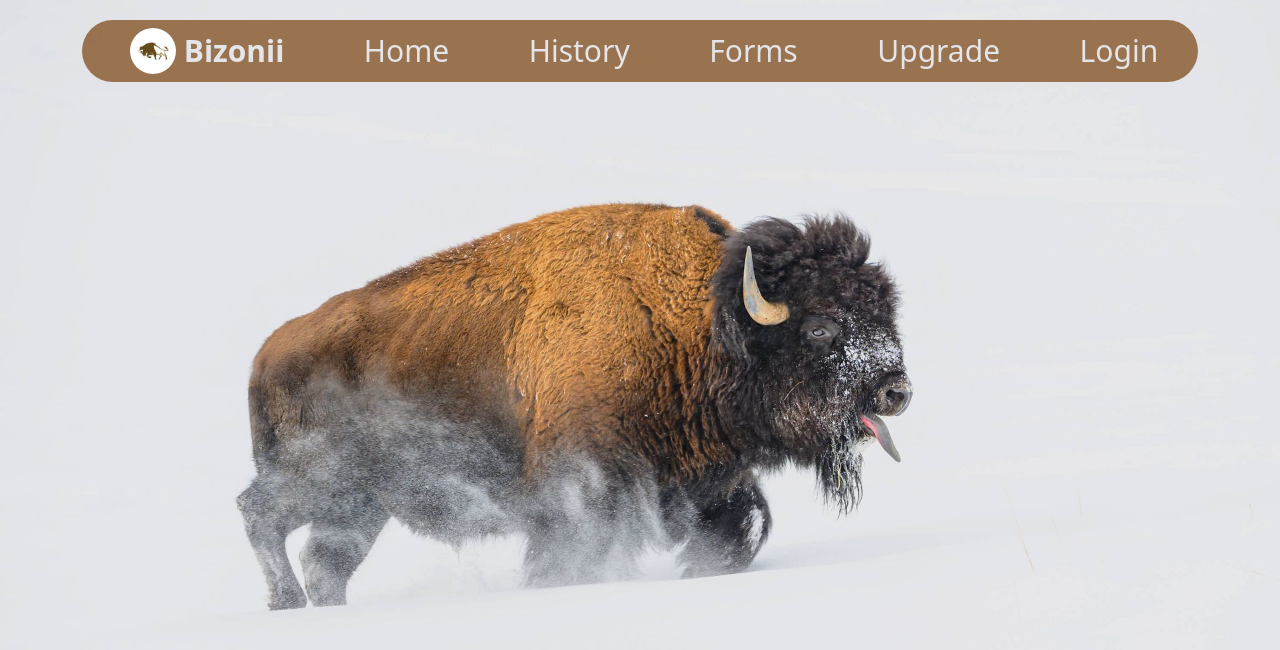
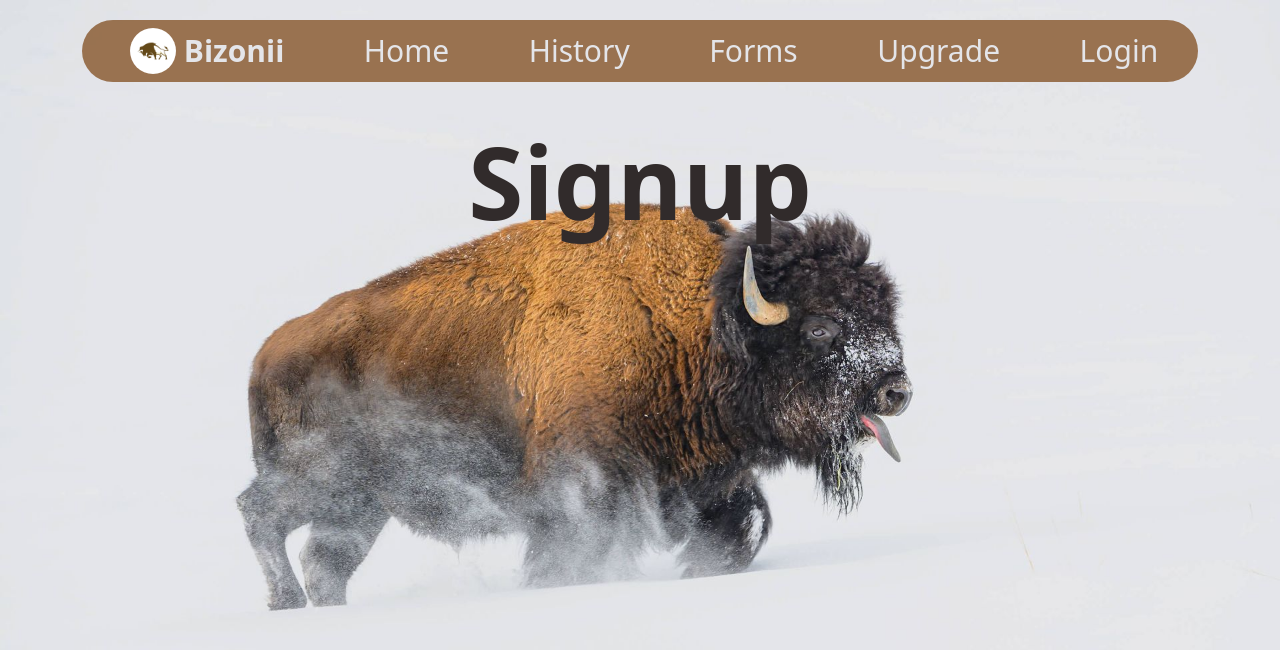
Before and after one commit to Olar-Alex-Student/Front-End, a React (Vite) app: page /signup in a window 1280 px wide. Shown: the top 650 px of the page. Built offline with nearby package versions, Linux system fonts and the light colour scheme.

Commit message:
login & signup buttons

```diff
--- a/src/App.jsx
+++ b/src/App.jsx
@@ -8,6 +8,7 @@ import { History } from './components/History'
 import { Forms } from './components/Forms'
 import { Upgrade } from './components/Upgrade'
 import { Login } from './components/Login'
+import { Signup } from './components/Signup'
 
 function App() {
 
@@ -50,6 +51,7 @@ function App() {
             <Route path='/forms' element={<Forms />}></Route>
             <Route path='/upgrade' element={<Upgrade />}></Route>
             <Route path='/login' element={<Login />}></Route>
+            <Route path='/signup' element={<Signup />}></Route>
           </Routes>
       </BrowserRouter >
     </div>
--- a/src/components/Home.jsx
+++ b/src/components/Home.jsx
@@ -27,8 +27,8 @@ export const Home = () => {
                 similique nihil, soluta nulla ratione minus modi nostrum dicta illo obcaecati, necessitatibus rem,
                 odit voluptate. Quod, consequatur repellat! Eligendi, et numquam!</p>
               <div className="buttons d-flex gap-5">
-                <Button className="rounded-pill fw-bold">Login</Button>
-                <Button className="rounded-pill fw-bold">Sign Up</Button>
+                <Button href="/login" className="rounded-pill fw-bold">Login</Button>
+                <Button href="/signup"className="rounded-pill fw-bold">Sign Up</Button>
               </div>
             </div>
           </div> : null
--- /dev/null
+++ b/src/components/Signup.jsx
@@ -0,0 +1,7 @@
+import React from 'react'
+
+export const Signup = () => {
+  return (
+    <div className='title d-flex justify-content-center text-dark fw-bold p-4'>Signup</div>
+  )
+}
```
